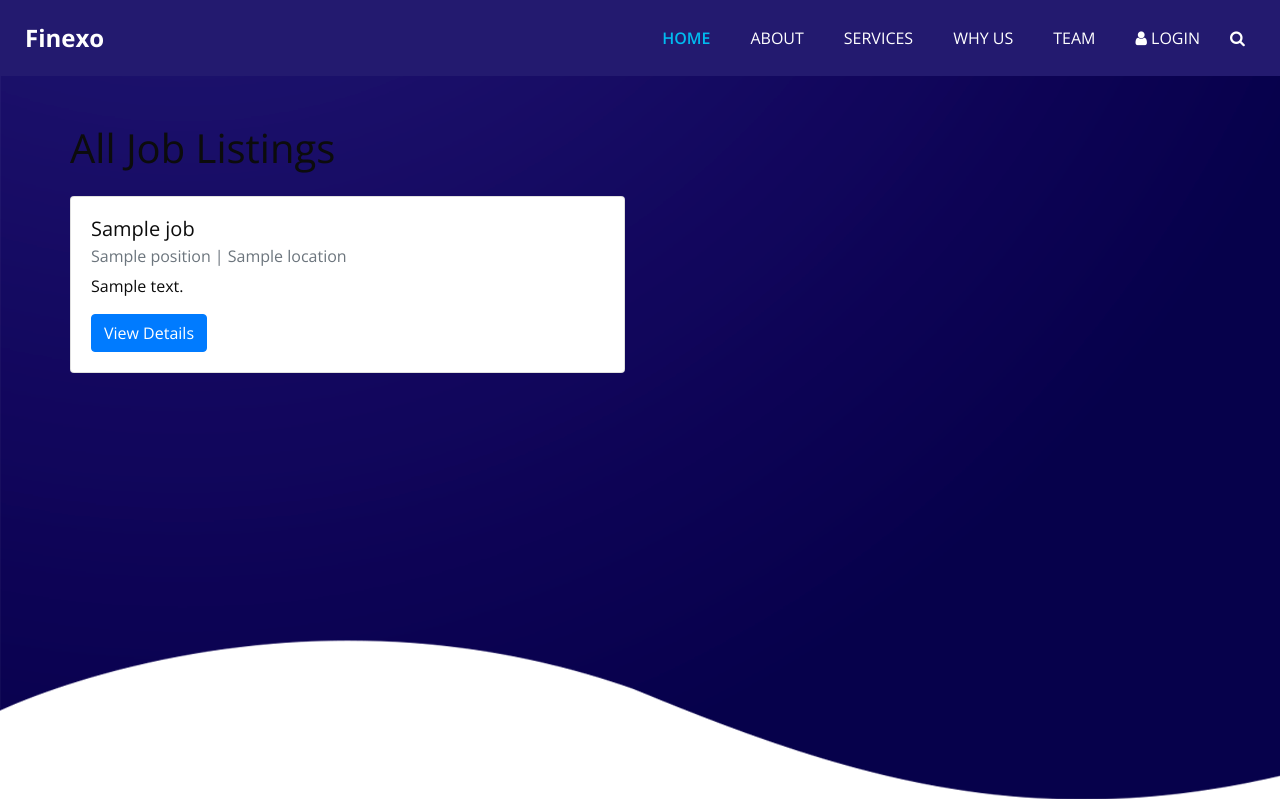
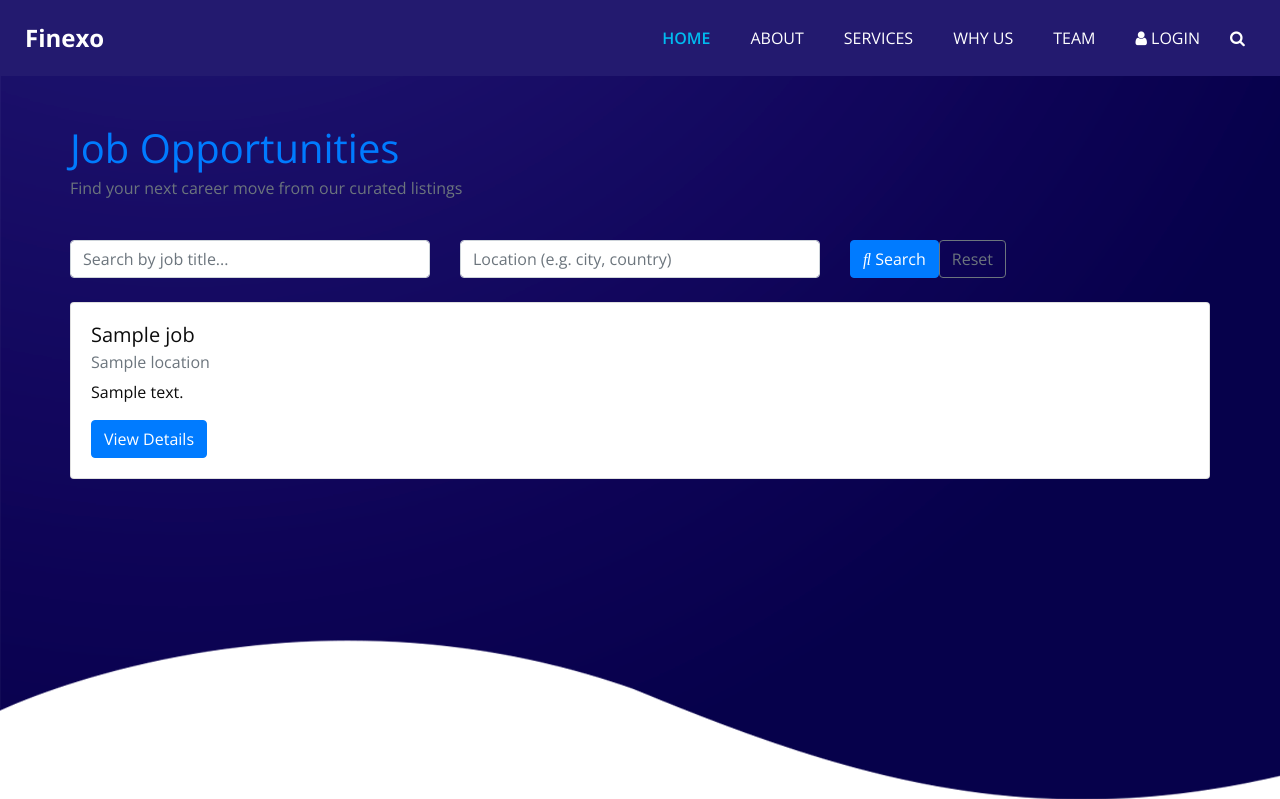
Before and after one commit to iyedbenmansour/RH-System, a Symfony app: template templates/job/all.html.twig in a window 1280 px wide. Shown: the top 799 px of the page. Run offline with Twig, Linux system fonts and the light colour scheme; the template is opened without the code that fills it: most values are stand-ins (such as "Sample title", 1, 10 or a date in 2020); some libraries are stand-ins or nearby versions.

Commit message:
search option

```diff
--- a/templates/job/all.html.twig
+++ b/templates/job/all.html.twig
@@ -1,51 +1,67 @@
 {% extends 'base.html.twig' %}
 
-{% block title %}All Jobs{% endblock %}
+{% block title %}Browse Job Opportunities{% endblock %}
 
 {% block body %}
-    <div class="container mt-5">
-        <h1 class="mb-4">All Job Listings</h1>
+<div class="container mt-5">
+    <!-- Header Section -->
+    <div class="d-flex justify-content-between align-items-center mb-4">
+        <div>
+            <h1 class="fw-bold text-primary mb-1">Job Opportunities</h1>
+            <p class="text-muted">Find your next career move from our curated listings</p>
+        </div>
+    </div>
 
-        <div class="row">
+    <!-- Filters Section -->
+    <form action="{{ path('app_jobs_all') }}" method="get" class="row g-3 mb-4">
+        <div class="col-md-4">
+            <input type="text"
+                   name="q"
+                   class="form-control"
+                   placeholder="Search by job title..."
+                   value="{{ app.request.query.get('q') }}">
+        </div>
+        <div class="col-md-4">
+            <input type="text"
+                   name="location"
+                   class="form-control"
+                   placeholder="Location (e.g. city, country)"
+                   value="{{ app.request.query.get('location') }}">
+        </div>
+        <div class="col-md-4 d-flex align-items-end">
+            <button type="submit" class="btn btn-primary me-2">
+                <i class="fas fa-search"></i> Search
+            </button>
+            <a href="{{ path('app_jobs_all') }}" class="btn btn-outline-secondary">
+                <i class="fas fa-sync"></i> Reset
+            </a>
+        </div>
+    </form>
+
+    <!-- Job Listings -->
+    <div class="row">
+        {% if jobs|length > 0 %}
             {% for job in jobs %}
-                <div class="col-md-6 mb-4">
-                    <div class="card h-100">
+                <div class="col-12 mb-3">
+                    <div class="card">
                         <div class="card-body">
                             <h5 class="card-title">{{ job.title }}</h5>
                             <h6 class="card-subtitle mb-2 text-muted">
-                                {{ job.position }} | {{ job.location }}
+                                <i class="fas fa-map-marker-alt"></i> {{ job.location }}
                             </h6>
                             <p class="card-text">
-                                {% if job.description|length > 100 %}
-                                    {{ job.description|slice(0, 100) }}...
-                                {% else %}
-                                    {{ job.description }}
-                                {% endif %}
+                                {{ job.description|length > 150 ? job.description|slice(0, 150) ~ '...' : job.description }}
                             </p>
-                            <a href="{{ path('app_job_show', {'id': job.id}) }}" class="btn btn-primary">
-                                View Details
-                            </a>
+                            <a href="{{ path('app_job_show', { id: job.id }) }}" class="btn btn-primary">View Details</a>
                         </div>
                     </div>
                 </div>
-            {% else %}
-                <div class="col-12">
-                    <div class="alert alert-info">No job listings found.</div>
-                </div>
             {% endfor %}
-        </div>
+        {% else %}
+            <div class="col-12">
+                <div class="alert alert-info">No job listings found. Try adjusting your search criteria.</div>
+            </div>
+        {% endif %}
     </div>
+</div>
 {% endblock %}
-
-{% block stylesheets %}
-    {{ parent() }}
-    <style>
-        .card {
-            transition: transform 0.2s;
-        }
-        .card:hover {
-            transform: translateY(-5px);
-            box-shadow: 0 4px 8px rgba(0,0,0,0.1);
-        }
-    </style>
-{% endblock %}
```
Also changed, not shown: src/Controller/JobController.php (+60 -29 lines).
